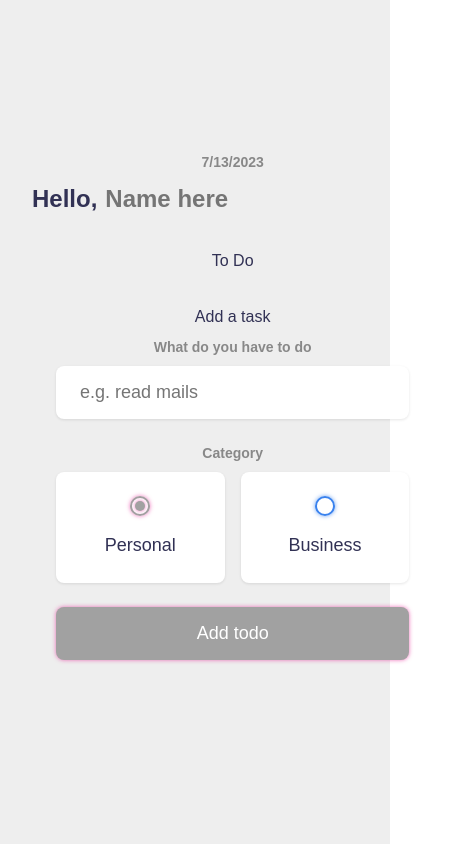
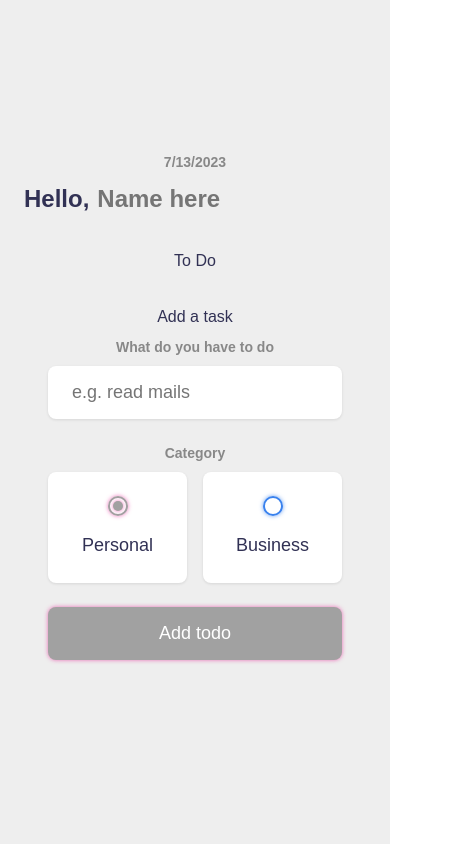
Before and after one commit to gattacode/ToDo, a Vue app: page / in a window 390 px wide. Shown: the whole page, 465 px wide, since content can reach past the window. Built offline with nearby package versions, Linux system fonts and the light colour scheme.

Commit message:
Fix css responsive

```diff
--- a/src/main.css
+++ b/src/main.css
@@ -20,8 +20,7 @@
 	font-family: 'montserrat', sans-serif;
 }
 
-input:not([type="radio"]):not([type="checkbox"]),
-button {
+input:not([type="radio"]):not([type="checkbox"]), button {
 	appearance: none;
 	border: none;
 	outline: none;
@@ -29,10 +28,15 @@ button {
 	cursor: initial;
 }
 
-body, html {
+body {
 	background: var(--light);
 	color: var(--dark);
-	width: 100%; /* Set width to 100% */
+}
+
+#app {
+	max-width: 100%;
+	margin: 0 auto;
+	padding: 2rem 1.5rem;
 }
 
 section {
@@ -58,13 +62,16 @@ h4 {
 
 .greeting .title {
 	display: flex;
-	align-items: center; /* Center vertically */
 }
 
 .greeting .title input {
 	margin-left: 0.5rem;
-	flex: 1; /* Remove flex-basis and flex-grow */
+	flex: 1 1 0%;
 	min-width: 0;
+}
+
+.greeting .title,
+.greeting .title input {
 	color: var(--dark);
 	font-size: 1.5rem;
 	font-weight: 700;
@@ -189,7 +196,7 @@ input:checked ~ .bubble::after {
 }
 
 .todo-item .todo-content {
-	flex: 1; /* Remove flex-basis and flex-grow */
+	flex: 1 1 0%;
 }
 
 .todo-item .todo-content input {
```
